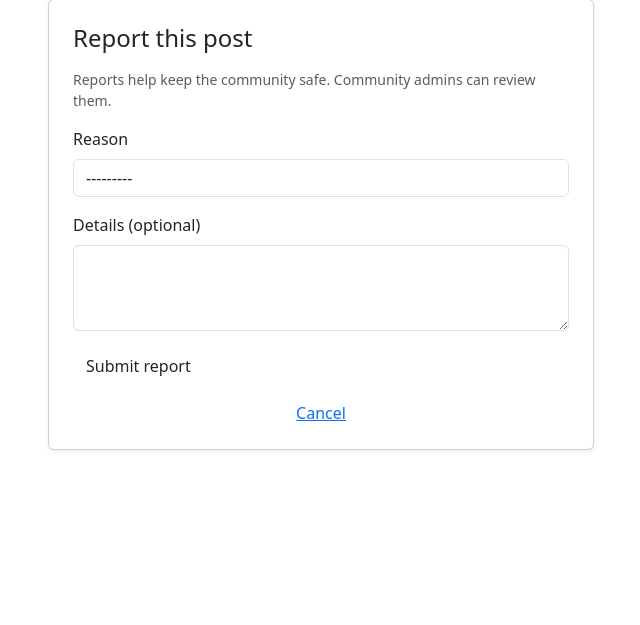
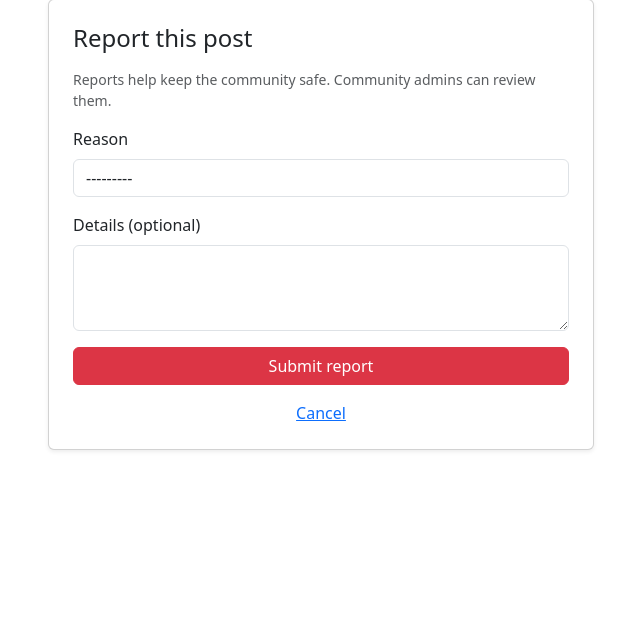
Before and after one commit to EhsanAhmed2186/haranogiyeche, a Django app: template templates/newsfeed/report_form.html in a window 1280 px wide. Shown: the part 81-706 px from the top of the page, without its empty margins (319-959 px from the left). Run offline with Django 5.2, Linux system fonts and the light colour scheme; the template is opened without the code that fills it: values that come from a table or form of the project are taken from there, others are empty.

Commit message:
Update report_form.html

```diff
--- a/templates/newsfeed/report_form.html
+++ b/templates/newsfeed/report_form.html
@@ -12,7 +12,7 @@
         <form method="post" novalidate>
           {% csrf_token %}
           {% include "includes/form_fields.html" with form=form %}
-          <button type="submit" class="btn btn-primaryw-100">Submit report</button>
+          <button type="submit" class="btn btn-danger w-100">Submit report</button>
         </form>
         <p class="text-center mt-3 mb-0"><a href="{% url 'newsfeed:post_detail' post.pk %}">Cancel</a></p>
       </div>
```
